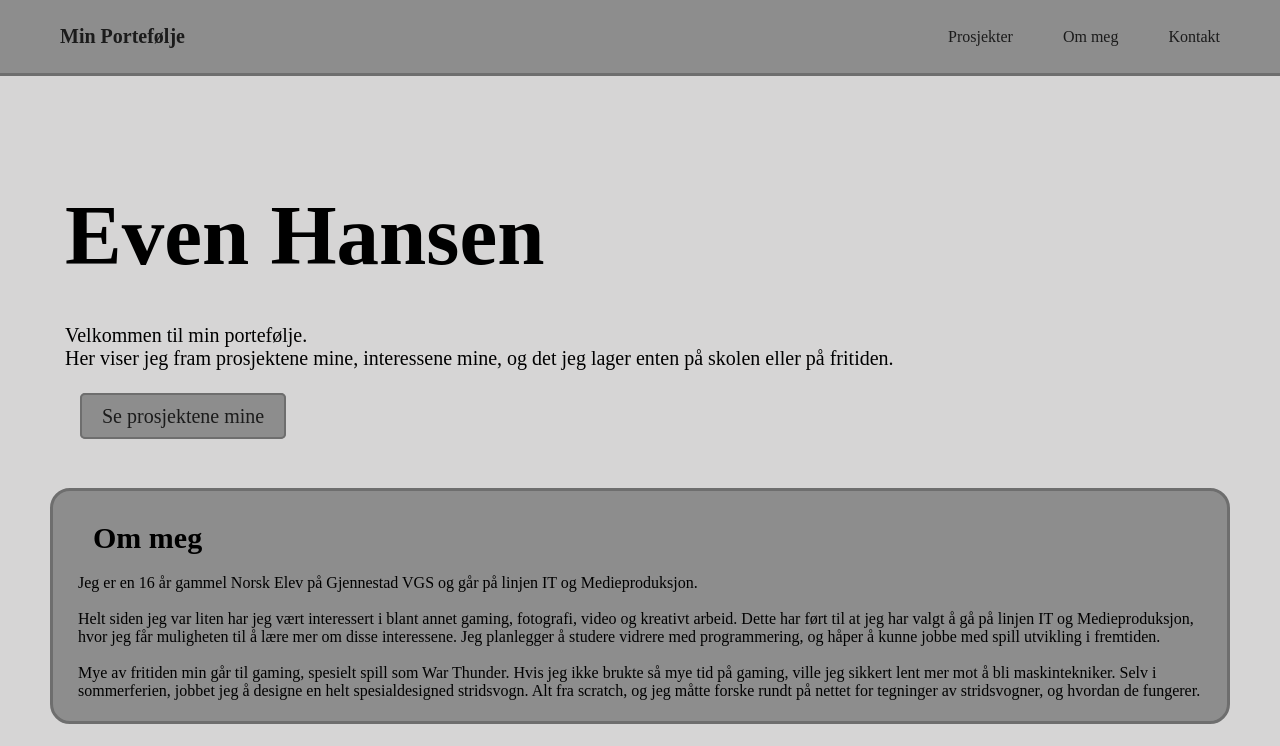
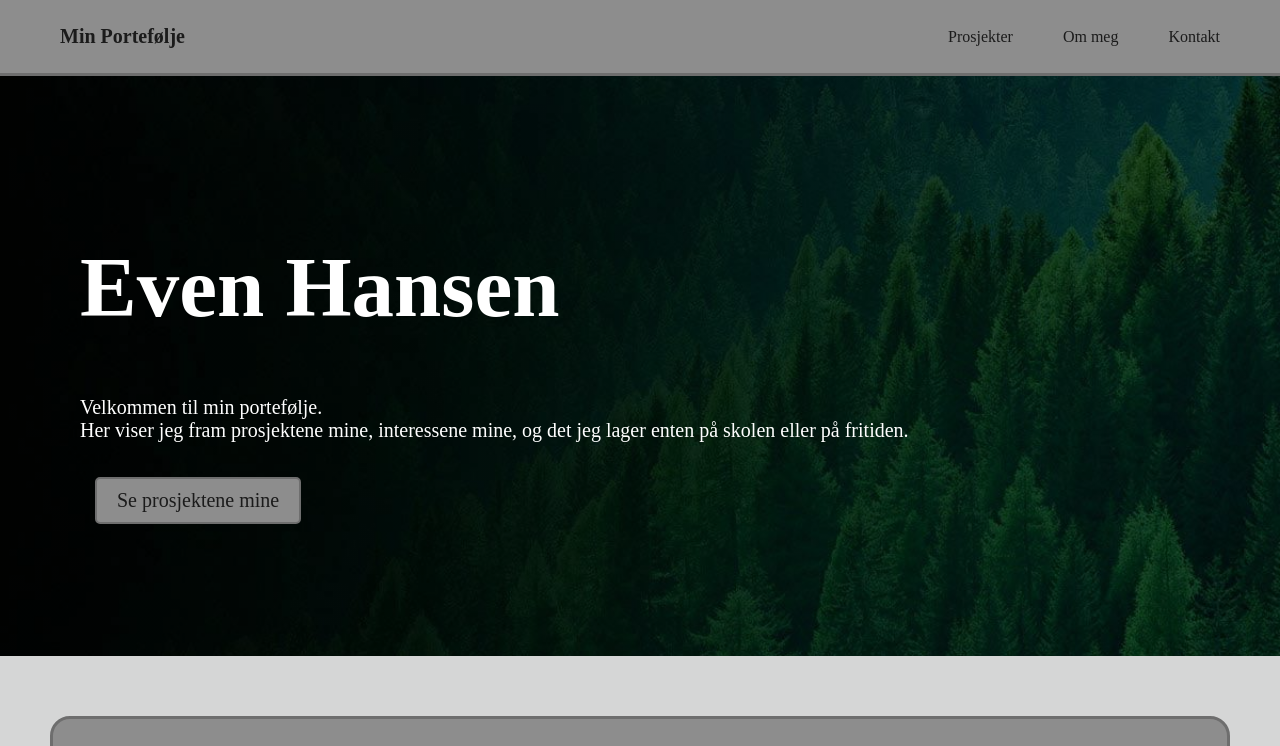
Before and after one commit to evehan10/Oppgave-Egen-Nettside, a plain HTML site: page index.html in a window 1280 px wide. Shown: the top 746 px of the page. Drawn offline with Linux system fonts and the light colour scheme.

Commit message:
Background image + små justeringer

```diff
--- a/index.html
+++ b/index.html
@@ -27,6 +27,8 @@
 
     <main>
 
+        <section class="hero">
+            <div class="hero-content">
                 <h1>Even Hansen</h1>
 
                 <p class="intro">
@@ -35,8 +37,9 @@
                     interessene mine, og det jeg lager enten på skolen eller på fritiden.
                 </p>
 
-
                 <a href="prosjekter.html" class="button">Se prosjektene mine</a>
+            </div>
+        </section>
 
         <section id="om-meg">
         <h2>Om meg</h2>
--- a/styles.css
+++ b/styles.css
@@ -1,6 +1,6 @@
 html {
     scroll-behavior: smooth;
-    background-color: #d6d5d5;
+    background-color: #d5d6d6;
 }
 
 body {
@@ -21,6 +21,50 @@ footer {
     font-size: 0.7rem;
     text-align: center;
     background-color: #c5c5c5;
+}
+
+.hero {
+    background-image:
+        linear-gradient(rgba(0, 0, 0, 0.4), rgba(0, 0, 0, 0.4)),
+        url("images/background.jpg");
+
+    background-size: cover;
+    background-position: center;
+    background-repeat: no-repeat;
+
+    min-height: 500px;
+
+    display: flex;
+    align-items: center;
+
+    margin: 0 -50px;
+    padding: 40px 65px;
+
+    color: white;
+}
+
+.hero-content {
+    display: flex;
+    flex-direction: column;
+    align-items: flex-start;
+}
+
+.hero h1 {
+    display: flex;
+    font-size: 85px;
+    margin: 0;
+    margin-top: 50px;
+    margin-bottom: 40px;
+    padding: 0px 15px;
+}
+
+h1 {
+    display: flex;
+    font-size: 85px;
+    margin: 0;
+    margin-top: 130px;
+    margin-bottom: 40px;
+    padding: 0px 15px;
 }
 
 .navbar {
@@ -72,15 +116,6 @@ footer {
     outline: 3px solid #fcfcfc;
     outline-offset: 12px;
     border-radius: 1px;
-}
-
-h1 {
-    display: flex;
-    font-size: 85px;
-    margin: 0;
-    margin-top: 110px;
-    margin-bottom: 40px;
-    padding: 0px 15px;
 }
 
 .button {
@@ -213,7 +248,8 @@ h2 {
 
 .spillliste p {
     font-size: 30px;
-    margin: 20px 15px 20px;
+    margin: 20px 15px 25px;
+    text-align: center;
 }
 
 .spillliste:hover {
```
Lines whose indentation alone changed are shown as unchanged.
